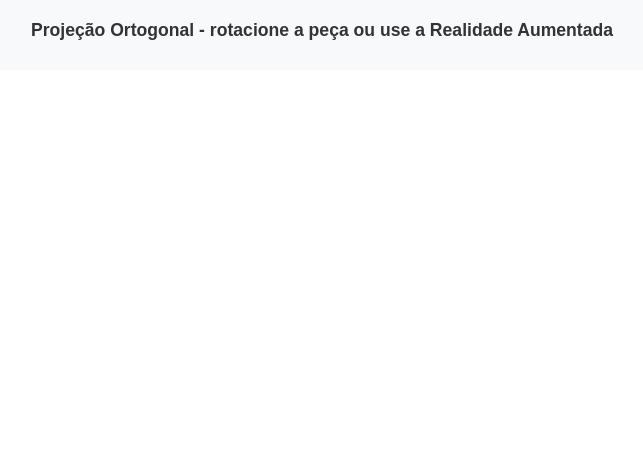
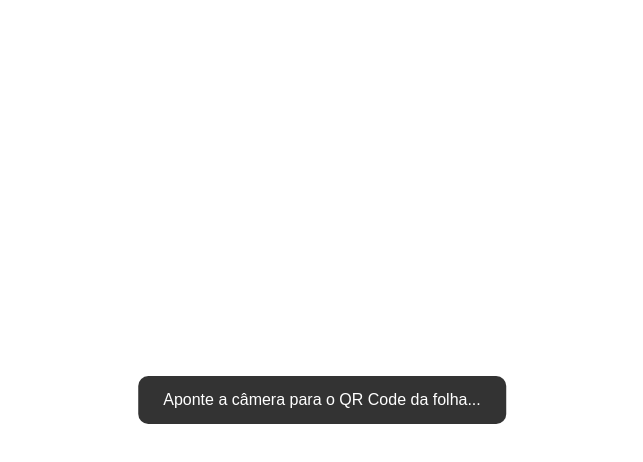
Before and after one commit to lucasfelixdacosta26/desenho1, a plain HTML site: page index.html in a window 1280 px wide. Shown: the whole page, without its empty margins (318-961 px from the left). Drawn offline with Linux system fonts and the light colour scheme; some packages are replaced by stand-ins of ours; a script that the page names is missing.

Commit message:
Update index.html

```diff
--- a/index.html
+++ b/index.html
@@ -3,27 +3,45 @@
 <head>
     <meta charset="UTF-8">
     <meta name="viewport" content="width=device-width, initial-scale=1.0">
-    <title>Exercício de Desenho Técnico - RA</title>
-    <script type="module" src="https://ajax.googleapis.com/ajax/libs/model-viewer/3.4.0/model-viewer.min.js"></script>
+    <title>Exercício de Projeção Ortogonal - RA Fixa</title>
+
+    <!-- Importa as bibliotecas de Realidade Aumentada baseada em Imagem -->
+    <script src="https://aframe.io/releases/1.5.0/aframe.min.js"></script>
+    <script src="https://cdn.jsdelivr.net/npm/mind-ar@1.2.5/dist/mindar-image-aframe.prod.js"></script>
+
     <style>
-        body { margin: 0; padding: 0; font-family: sans-serif; display: flex; flex-direction: column; align-items: center; justify-content: center; height: 100vh; background-color: #f8f9fa; }
-        model-viewer { width: 100%; height: 90vh; background-color: #ffffff; }
-        h1 { height: 5vh; font-size: 1.1rem; margin: 10px 0; color: #333; text-align: center; }
+        body { margin: 0; overflow: hidden; }
+        /* Mensagem de carregamento na tela do aluno */
+        #loading { position: fixed; top: 50%; left: 50%; transform: translate(-50%, -50%); font-family: sans-serif; background: rgba(0,0,0,0.8); color: white; padding: 15px 25px; border-radius: 10px; z-index: 9999; text-align: center; }
     </style>
 </head>
 <body>
 
-    <h1>Projeção Ortogonal - rotacione a peça ou use a Realidade Aumentada</h1>
+    <div id="loading">Aponte a câmera para o QR Code da folha...</div>
 
-    <model-viewer
-        src="peca1.glb"
-        ar
-        ar-modes="webxr scene-viewer quick-look"
-        camera-controls
-        touch-action="pan-y"
-        shadow-intensity="1"
-        alt="Peça 3D para exercício de Desenho Técnico">
-    </model-viewer>
+    <!-- Configura a câmera e aponta para o arquivo do marcador -->
+    <a-scene mindar-image="imageTargetSrc: ./targets.mind; filterMinCF:0.0001; filterBeta:0.001;" color-space="sRGB" renderer="colorManagement: true, physicallyCorrectLights" vr-mode-ui="enabled: false" device-orientation-permission-ui="enabled: false">
 
+        <a-assets>
+            <!-- Carrega a sua peça modelada -->
+            <a-asset-item id="modeloPeca" src="./peca.glb"></a-asset-item>
+        </a-assets>
+
+        <a-camera position="0 0 0" look-controls="enabled: false"></a-camera>
+
+        <!-- Quando o celular encontrar o QR Code (Target 0), ele renderiza a peça exatamente em cima -->
+        <a-entity mindar-image-target="targetIndex: 0">
+            <!-- Você pode ajustar a escala (scale) e rotação (rotation) se a peça ficar muito grande ou torta -->
+            <a-gltf-model src="#modeloPeca" position="0 0 0" scale="0.5 0.5 0.5" rotation="0 0 0"></a-gltf-model>
+        </a-entity>
+
+    </scene>
+
+    <script>
+        // Esconde a mensagem de carregamento assim que o sistema de RA inicializar
+        document.querySelector('a-scene').addEventListener("arReady", (event) => {
+            document.getElementById('loading').style.display = 'none';
+        });
+    </script>
 </body>
 </html>
```
